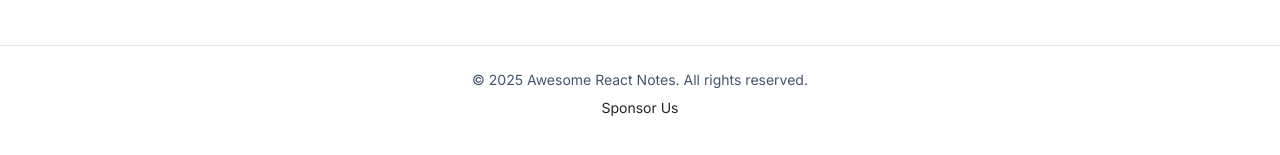
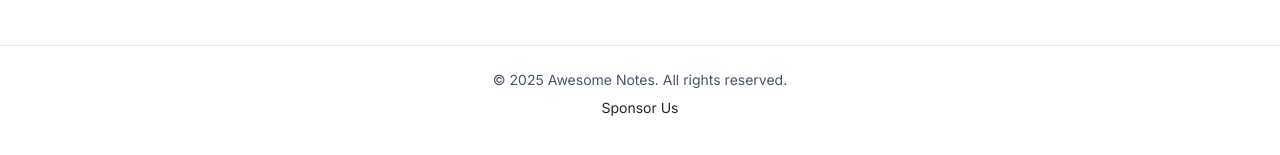
Before and after one commit to dev-rajm/awesome-todo-app, a React (Vite) app: page / in a window 1280 px wide. Shown: the part 489-644 px from the top of the page. Built offline with nearby package versions, Linux system fonts and the light colour scheme.

Commit message:
updated footer text

```diff
--- a/src/components/Footer.jsx
+++ b/src/components/Footer.jsx
@@ -2,7 +2,7 @@
   return (
     <footer className="flex flex-col justify-center items-center h-24 border-t border-t-slate-200 text-sm">
       <p className="text-slate-600 mb-2">
-        &copy; 2025 Awesome React Notes. All rights reserved.
+        &copy; 2025 Awesome Notes. All rights reserved.
       </p>
       <a href="#">Sponsor Us</a>
     </footer>
```
